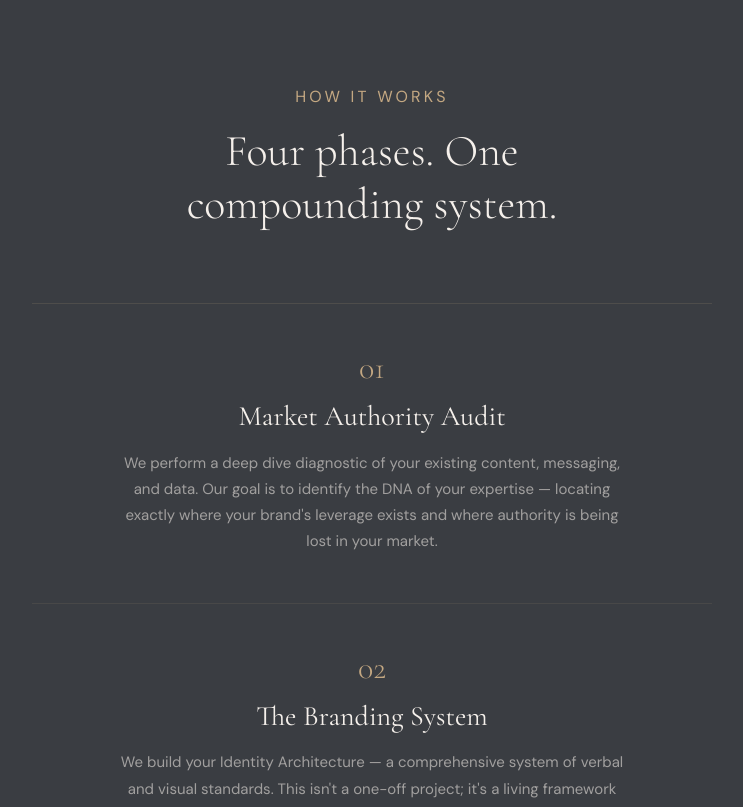
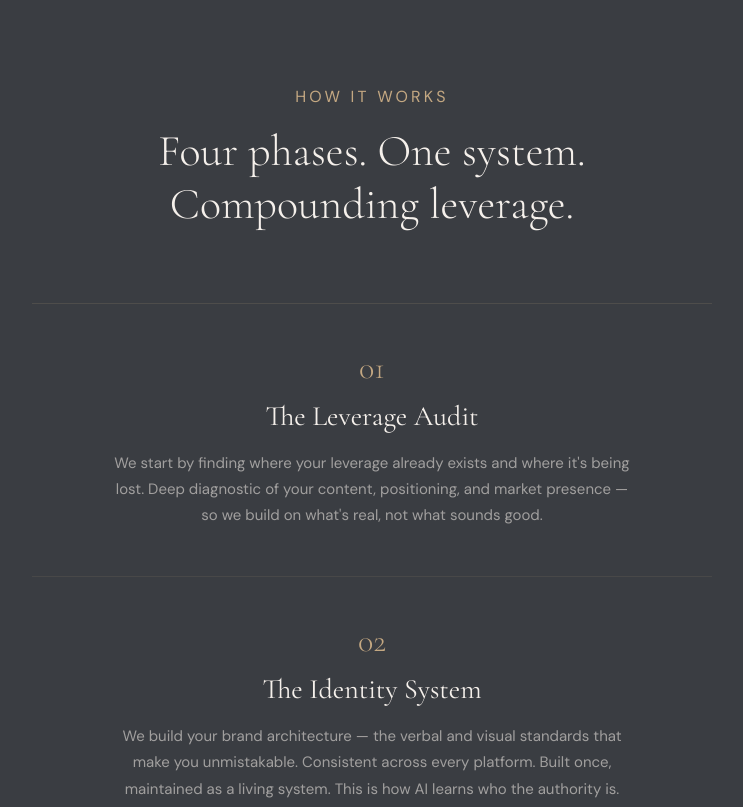
Before and after one commit to southbayfamilyphoto/starkmethodllc-com, a Next.js app: page / in a window 1280 px wide. Shown: the part 1980-2787 px from the top of the page, without its empty margins (268-1011 px from the left). Built offline with nearby package versions, Linux system fonts and the light colour scheme.

Commit message:
Full positioning update: done-for-you leverage, peer framing, new About + Process copy

```diff
--- a/app/page.tsx
+++ b/app/page.tsx
@@ -5,7 +5,7 @@ import React, { useEffect, useState, useRef } from 'react'
 // ─── Block 1: Animated Intro ─────────────────────────────────────────────────
 
 const TITLE = 'Stark Method'
-const TAGLINE = 'We build founder brand architecture for AI search.'
+const TAGLINE = 'Done-for-you founder leverage.'
 
 const LETTER_DELAYS: Record<number, number> = {}
 TITLE.split('').forEach((_, i) => {
@@ -509,23 +509,23 @@ function ClientGrid() {
 const PROCESS = [
   {
     number: '01',
-    title: 'Market Authority Audit',
-    body: 'We perform a deep dive diagnostic of your existing content, messaging, and data. Our goal is to identify the DNA of your expertise — locating exactly where your brand\'s leverage exists and where authority is being lost in your market.',
+    title: 'The Leverage Audit',
+    body: 'We start by finding where your leverage already exists and where it\'s being lost. Deep diagnostic of your content, positioning, and market presence — so we build on what\'s real, not what sounds good.',
   },
   {
     number: '02',
-    title: 'The Branding System',
-    body: 'We build your Identity Architecture — a comprehensive system of verbal and visual standards. This isn\'t a one-off project; it\'s a living framework that ensures you show up online with the same caliber and authenticity as you do in person, across every touchpoint.',
+    title: 'The Identity System',
+    body: 'We build your brand architecture — the verbal and visual standards that make you unmistakable. Consistent across every platform. Built once, maintained as a living system. This is how AI learns who the authority is.',
   },
   {
     number: '03',
-    title: 'Marketing Machine → Collect & Compound',
-    body: 'Strategic narrative video and written authority power your entire ecosystem — social, AI search, email, and SEO. This is your Authority Pipeline: a system that extracts your expertise once to build compounding credibility and community over time.',
+    title: 'The Leverage Machine',
+    body: 'Video, content, and narrative strategy that powers your entire ecosystem — social, email, AI search, and SEO. Your story, extracted once and compounded everywhere. You stay focused on your business. We run the machine.',
   },
   {
     number: '04',
-    title: 'Authenticity Powered by AI',
-    body: 'Your brand\'s attention flows into a single, permanent system. Custom landing pages and CRM architecture connect digital visibility to real human relationships. We track, measure, and optimize your ecosystem continuously so your community, credibility, and ROI compound while you stay focused on your vision.',
+    title: 'Track. Prove. Scale.',
+    body: 'Every piece of attention flows into a single system. CRM, landing pages, and tracking that connects visibility to real relationships and real revenue. We measure what works and scale it. The ROI is the proof.',
   },
 ]
 
@@ -561,7 +561,7 @@ function ProcessBlock() {
           textAlign: 'center',
           margin: '0 auto 72px',
         }}>
-          Four phases. One compounding system.
+          Four phases. One system. Compounding leverage.
         </h2>
 
         <div style={{ display: 'flex', flexDirection: 'column', gap: 0, maxWidth: 680, margin: '0 auto' }}>
@@ -648,15 +648,15 @@ function AboutBlock() {
           {[
             {
               label: 'The Foundation',
-              body: 'Stark Method is a strategy-first system built for founders who understand the value of consistency over time. Our perspective was forged in Los Angeles since the early 2000s inside industries where reputation, taste, and proximity are the only currencies that matter.',
+              body: 'Stark Method was built in Los Angeles over 23 years inside industries where reputation, taste, and proximity are the only currencies that matter. We are not an agency. We are not a vendor. We are the founder\'s partner — peer-level, in the room, building alongside you.',
             },
             {
               label: 'The Belief',
-              body: 'Growth comes from clarity, discipline, and repetition — not from chasing fleeting tactics. While attention can be bought, respect is earned. And when respect compounds, momentum follows.',
+              body: 'Consistency across every platform is no longer just branding — it\'s how AI decides who the authority is. The founders who build the right system now will own their category for the next decade. We build that system for you.',
             },
             {
               label: 'The Work',
-              body: 'The brands that last are the ones that know what they stand for and show up that way consistently. Stark Method exists to help you build your narrative, run the machine, and let your brand compound in your market.',
+              body: 'We build your leverage like it\'s ours. That means we don\'t hand you a deck and disappear. We build it, run it, and scale it — until the system works without you in every seat. Done for you. Built to last.',
             },
           ].map((col) => (
             <div key={col.label}>
```
